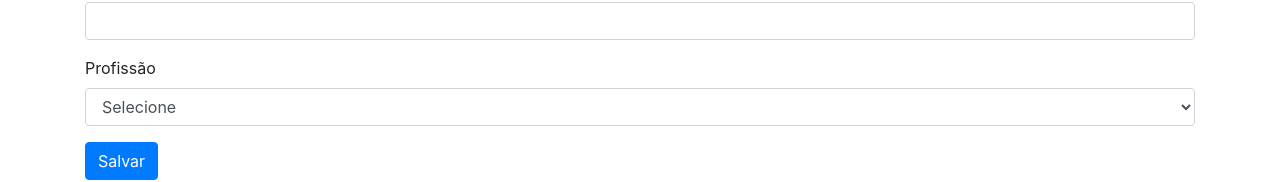
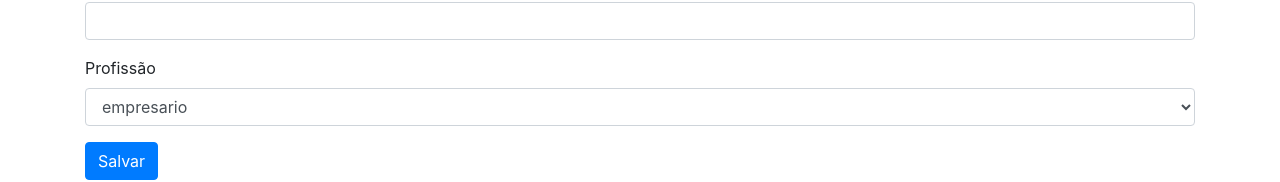
Before and after one commit to ronaldocaldas/formulario-angular, an Angular app: page / in a window 1280 px wide. Shown: the part 116-298 px from the top of the page. Built offline with nearby package versions, Linux system fonts and the light colour scheme.

Commit message:
Definindo o valor padrão em campos com ngModel

```diff
--- a/src/app/app.component.html
+++ b/src/app/app.component.html
@@ -13,7 +13,7 @@
 
       <div class="form-group">
         <label class="form-control-label">Profissão</label>
-        <select class="form-control" name="profissao" ngModel>
+        <select class="form-control" name="profissao" [ngModel]="profissao">
           <option value="">Selecione</option>
           <option *ngFor="let profissao of profissoes">{{profissao}}</option>
         </select>
--- a/src/app/app.component.ts
+++ b/src/app/app.component.ts
@@ -9,10 +9,12 @@ import { Component } from '@angular/core';
 export class AppComponent {
 
   profissoes = ['programador', 'empresario', 'médico', 'dentista'];
+  profissao = 'empresario';
 
   salvar(form: NgForm) {
     console.log(form);
-    console.log(form.value.nome);
+    console.log(form.value.profissao);
+    console.log(this.profissao);
   }
 
 }
```
